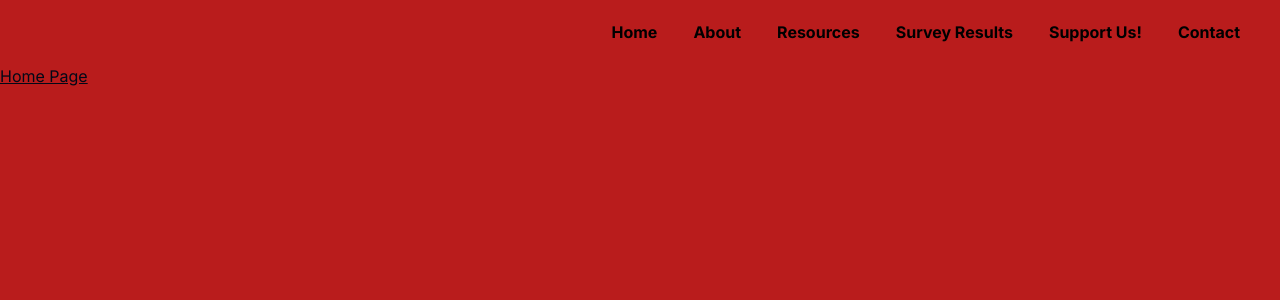
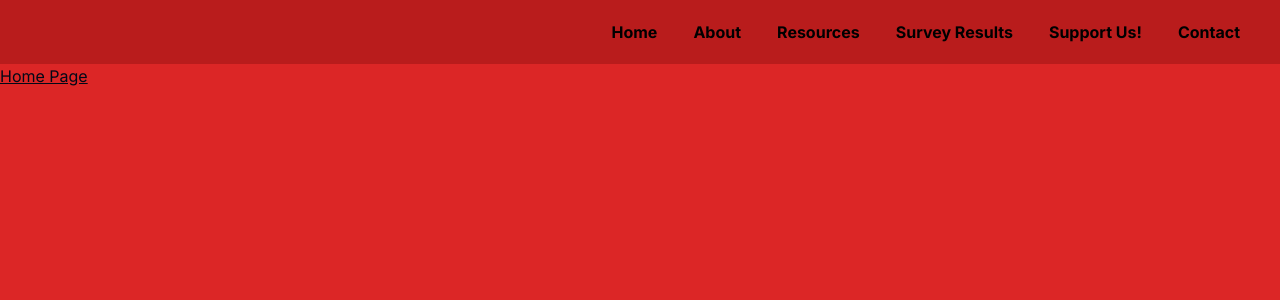
Before and after one commit to samSharivker/qol, a Next.js app in the folder website/: page / in a window 1280 px wide. Shown: the top 300 px of the page. Built offline with nearby package versions, Linux system fonts and the light colour scheme.

Commit message:
style update

```diff
--- a/website/app/contact/page.tsx
+++ b/website/app/contact/page.tsx
@@ -29,7 +29,7 @@
             required
           />
           <button
-            className="bg-red-600 p-3 rounded-lg text-slate-100"
+            className="bg-red-600 hover:scale-110 transition ease-in duration-100 transform p-3 rounded-lg text-slate-100"
             type="submit"
           >
             Submit
--- a/website/app/layout.tsx
+++ b/website/app/layout.tsx
@@ -18,7 +18,7 @@
   return (
     <html lang="en" className="bg-red-700">
       <body className={inter.className}>
-        <div className="flex flex-col min-h-screen bg-red-700">
+        <div className="flex flex-col min-h-screen bg-red-600">
           <Navbar />
           <main className="flex-grow">{children}</main>
         </div>
```
